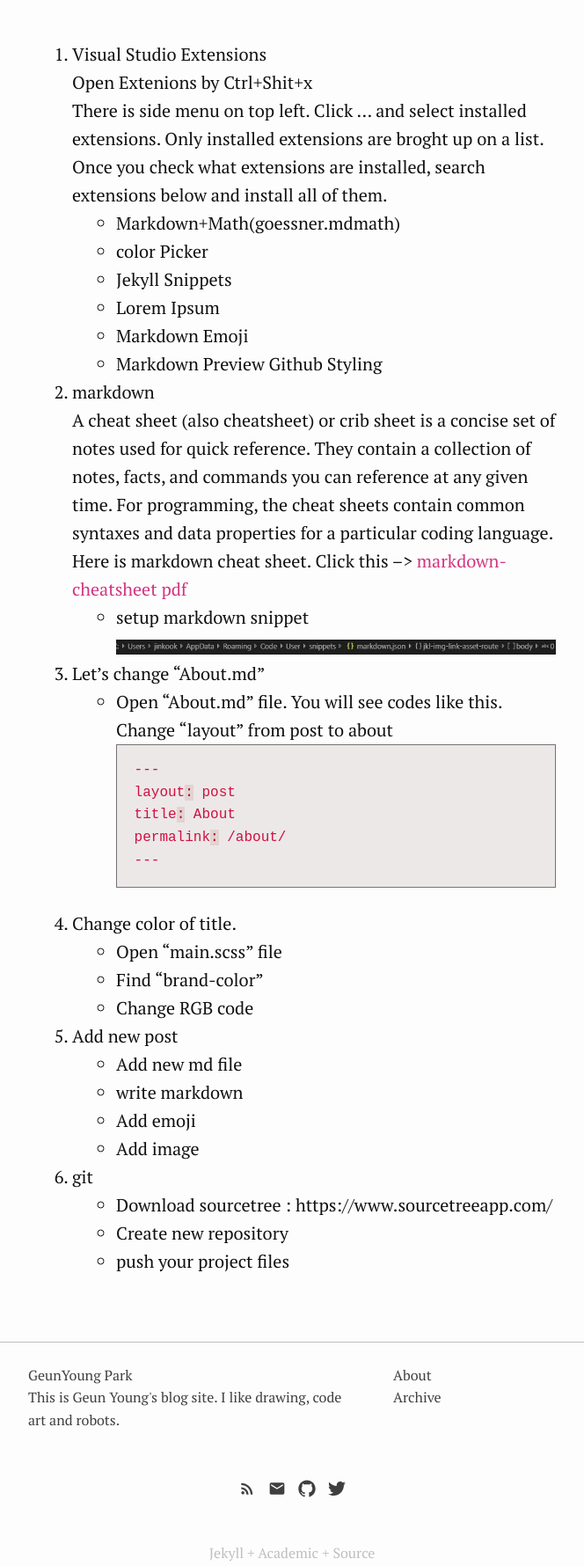
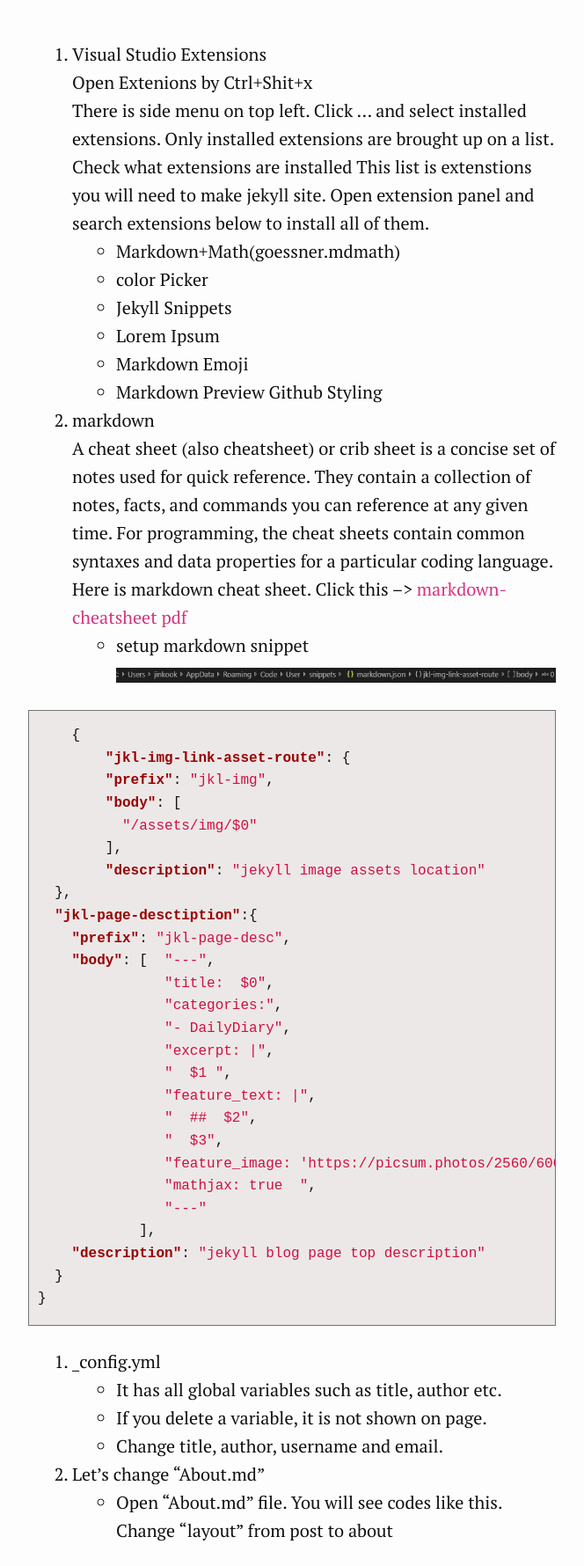
Before and after one commit to GeunYoungPark/jekyll-test, a Jekyll site: the page built from _posts/2019-06-13-how-to-customize.md, in a window 1280 px wide, cut to the strip 420-2200 px from the top of the page. Shown: the whole strip at 88% size, without its empty margins (308-972 px from the left). Built offline with Jekyll 4.4.1, drawn with Linux system fonts in a browser that asks for light colours; some of the changed text lies outside the part shown.

Commit message:
2019-06-16

````diff
--- a/_config.yml
+++ b/_config.yml
@@ -1,7 +1,6 @@
 title: GeunYoung Park
 pitch: "Helloooooo world"
 cc:
-email: your-email@example.com
 description: >- # this means to ignore newlines until "baseurl:"
   This is Geun Young's blog site. I like drawing, code art and robots.
 baseurl: "" # the subpath of your site, e.g. /blog
--- a/_posts/2019-06-13-how-to-customize.md
+++ b/_posts/2019-06-13-how-to-customize.md
@@ -9,8 +9,9 @@ thumbnail: https://picsum.photos/id/403/2560/600
 
 1. Visual Studio Extensions
     Open Extenions by Ctrl+Shit+x
-    There is side menu on top left. Click ... and select installed extensions. Only installed extensions are broght up on a list.
-    Once you check what extensions are installed, search extensions below and install all of them.
+    There is side menu on top left. Click ... and select installed extensions. Only installed extensions are brought up on a list. Check what extensions are installed
+    This list is extenstions you will need to make jekyll site.
+    Open extension panel and search extensions below to install all of them.
     * Markdown+Math(goessner.mdmath)
     * color Picker
     * Jekyll Snippets
@@ -22,25 +23,64 @@ thumbnail: https://picsum.photos/id/403/2560/600
     Here is markdown cheat sheet. Click this --> [markdown-cheatsheet pdf](/assets/markdown-cheatsheet-online.pdf)
     * setup markdown snippet
     ![ markdown snippet](/assets/img/markdownsnippet.JPG)
+
+```json
+    {
+	"jkl-img-link-asset-route": {
+        "prefix": "jkl-img",
+        "body": [
+          "/assets/img/$0"
+        ],
+        "description": "jekyll image assets location"
+  },
+  "jkl-page-desctiption":{
+    "prefix": "jkl-page-desc",
+    "body": [  "---",
+               "title:  $0",
+               "categories:",
+               "- DailyDiary",
+               "excerpt: |",
+               "  $1 ",
+               "feature_text: |",
+               "  ##  $2",
+               "  $3",
+               "feature_image: 'https://picsum.photos/2560/600?image=2'",
+               "mathjax: true  ",
+               "---"
+            ],
+    "description": "jekyll blog page top description"
+  }
+}
+```
+3. _config.yml
+    * It has all global variables such as title, author etc.
+    * If you delete a variable, it is not shown on page.
+    * Change title, author, username and email.
+
 3. Let's change "About.md"
     * Open "About.md" file. You will see codes like this. Change "layout" from post to about
-    ```yaml
-    ---
-    layout: post
-    title: About
-    permalink: /about/
-    ---
-    ```
+
+```yml
+---
+layout: post
+title: About
+permalink: /about/
+---
+```
+
+
 4. Change color of title.
     * Open "main.scss" file
     * Find "brand-color"
     * Change RGB code
+
 5. Add new post
     * Add new md file
     * write markdown
     * Add emoji
     * Add image
+
 6. git
     * Download sourcetree :  https://www.sourcetreeapp.com/
-    * Create new repository
+    * Create new repository. The name should be ```<username>.github.io```
     * push your project files
--- a/assets/main.scss
+++ b/assets/main.scss
@@ -48,7 +48,7 @@ $blockquote-color:         rgb(34, 32, 34);
 
 
 
-pre[class^="highlight"]{
+div[class^="language"] pre{
     border: 0.5px rgb(116, 115, 115) solid;
     background-color: rgba(233, 229, 229, 0.856);
     }
````
Also changed, not shown: _posts/2019-06-11-math.md (+8 -11 lines), about.md (+0 -2 lines), 3 other files.
